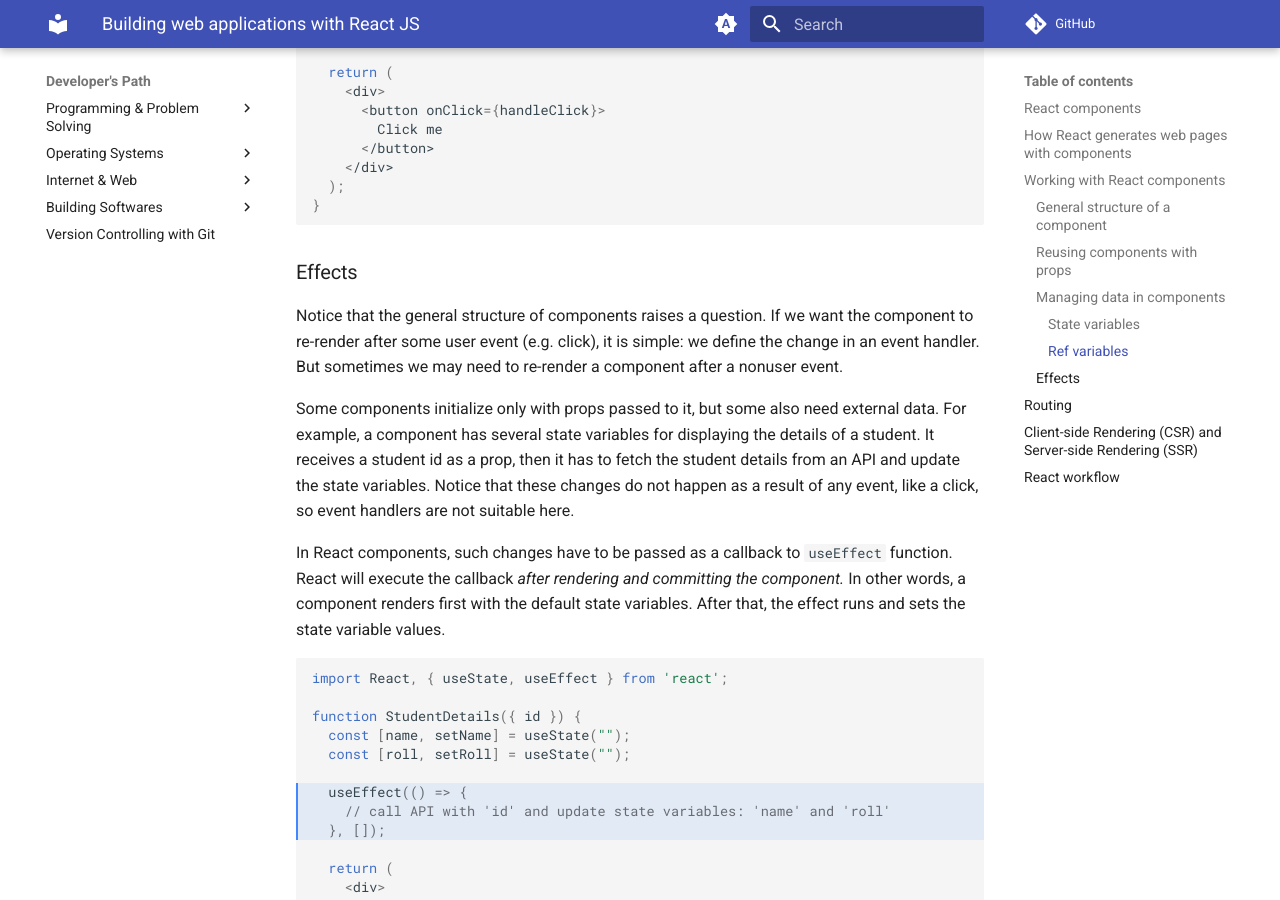
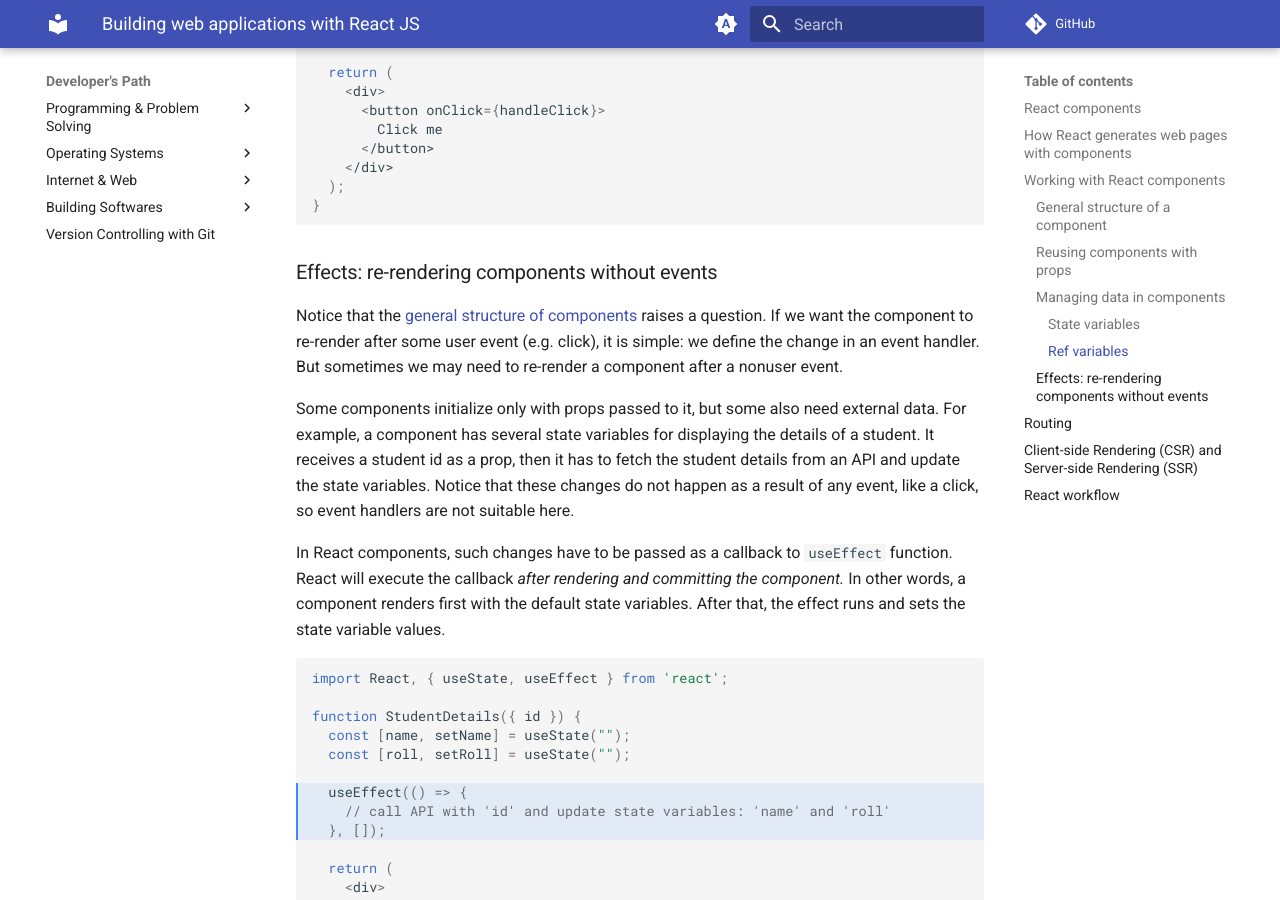
Before and after one commit to gharials/dev-path, an MkDocs documentation site: the page built from docs/building-softwares/react-js.md, in a window 1280 px wide and 900 px high, scrolled down 3951 px. Built offline with MkDocs 1.6.1 and Material for MkDocs 9.7.7, drawn with Linux system fonts in a browser that asks for light colours; comment, search, counter and statistics services are not loaded.

Commit message:
'react-js': copy edit effects section.

````diff
--- a/docs/building-softwares/react-js.md
+++ b/docs/building-softwares/react-js.md
@@ -149,9 +149,9 @@ function Timer() {
 }
 ```
 
-### Effects
+### Effects: re-rendering components without events
 
-Notice that the general structure of components raises a question. If we want the component to re-render after some user event (e.g. click), it is simple: we define the change in an event handler. But sometimes we may need to re-render a component after a nonuser event.
+Notice that the [general structure of components](#general-structure-of-a-component) raises a question. If we want the component to re-render after some user event (e.g. click), it is simple: we define the change in an event handler. But sometimes we may need to re-render a component after a nonuser event.
 
 Some components initialize only with props passed to it, but some also need external data. For example, a component has several state variables for displaying the details of a student. It receives a student id as a prop, then it has to fetch the student details from an API and update the state variables. Notice that these changes do not happen as a result of any event, like a click, so event handlers are not suitable here.
 
````
